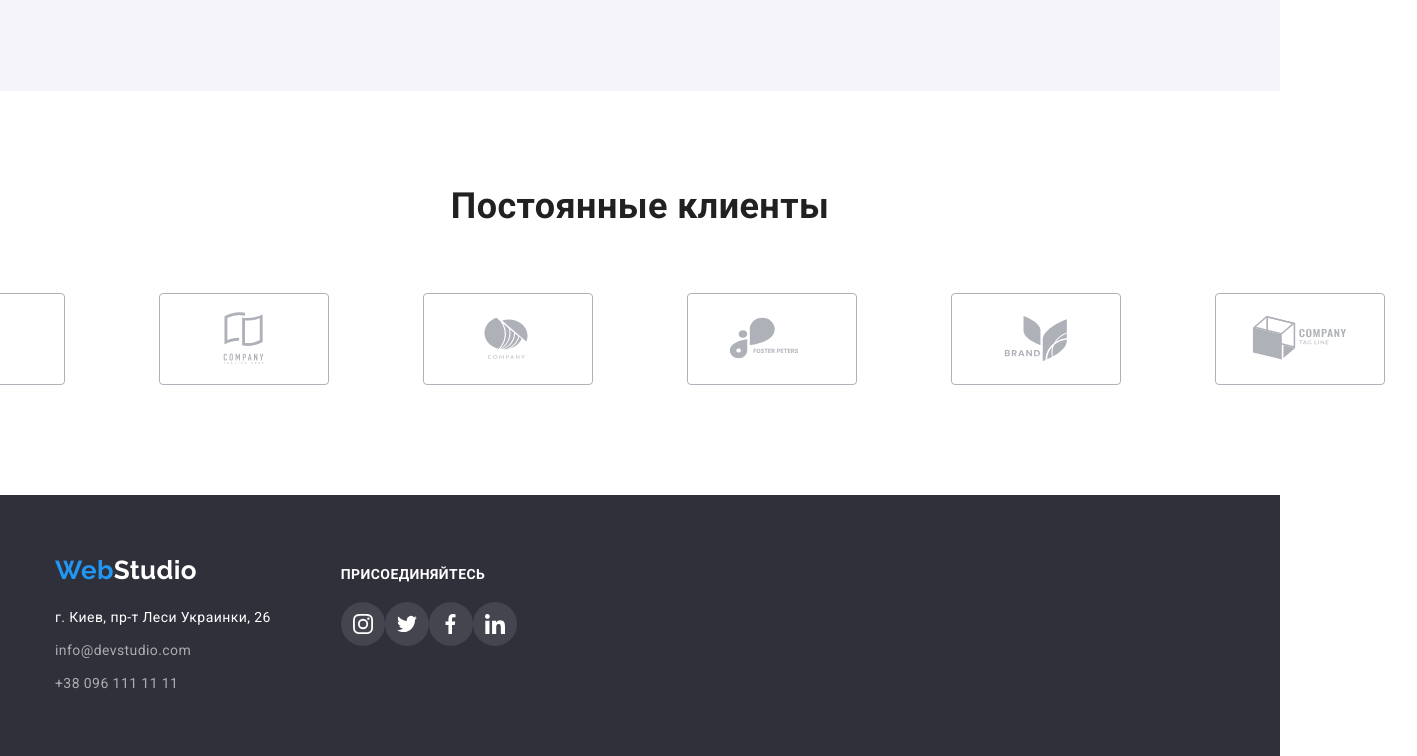
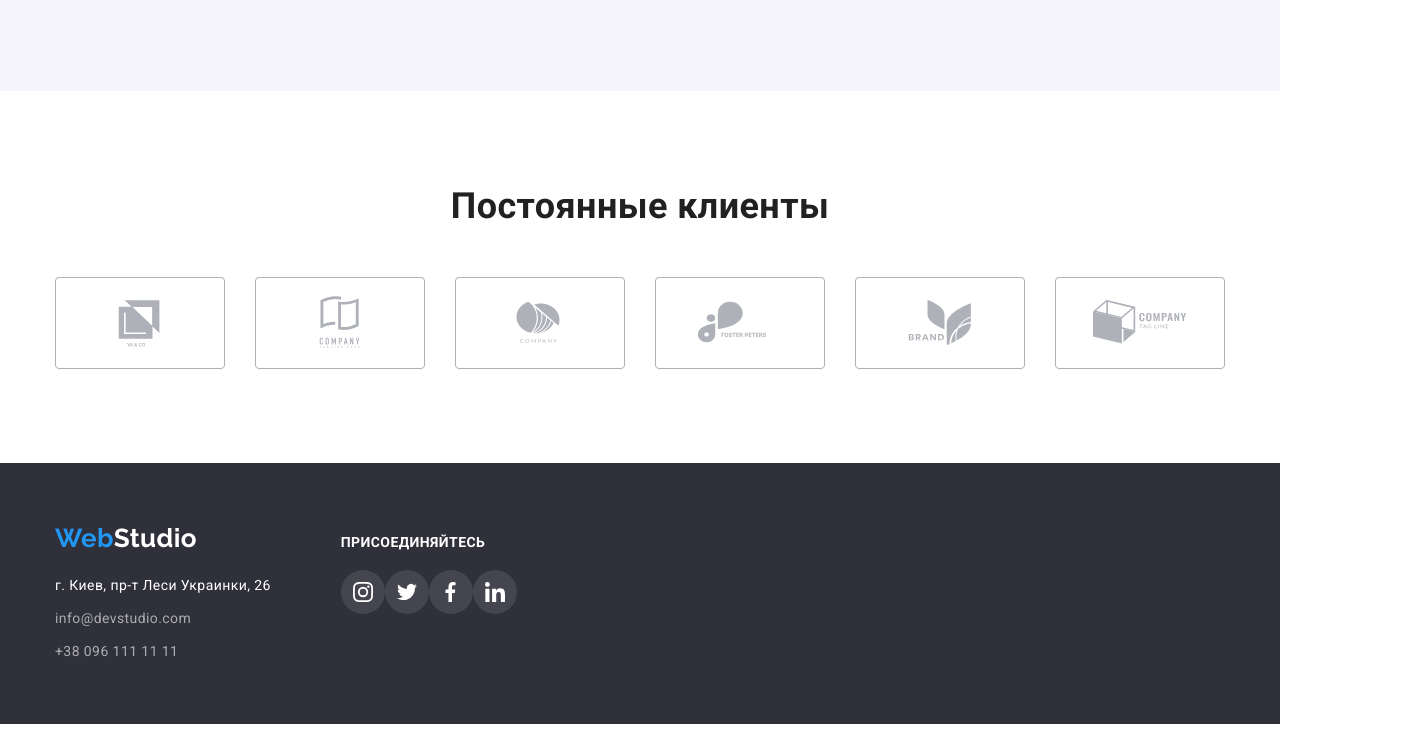
Before and after one commit to Valeria-Apostolidi/goit-markup-hw-04, a plain HTML site: page index.html in a window 1280 px wide. Shown: the part 2214-2970 px from the top of the page, 1417 px wide, since content can reach past the window. After the commit the page ends 2938 px from the top, so only its background shows below. Drawn offline with nearby package versions, Linux system fonts and the light colour scheme.

Commit message:
Padding deleted

```diff
--- a/styles/styles.css
+++ b/styles/styles.css
@@ -367,10 +367,6 @@ p {
   justify-content: center;
 }
 
-.clients-item {
-  padding: 16px 32px;
-}
-
 .clients-item:not(:last-child) {
   margin-right: 30px;
 }
```
